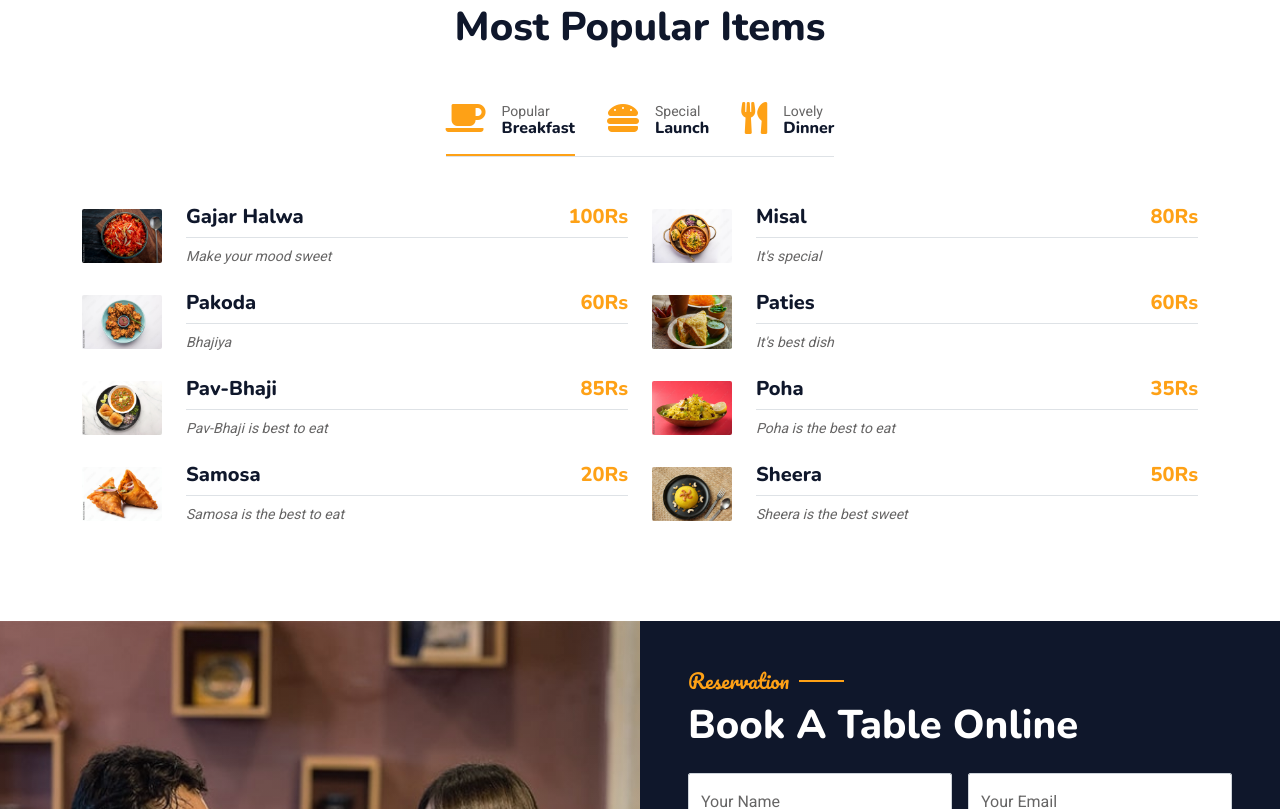
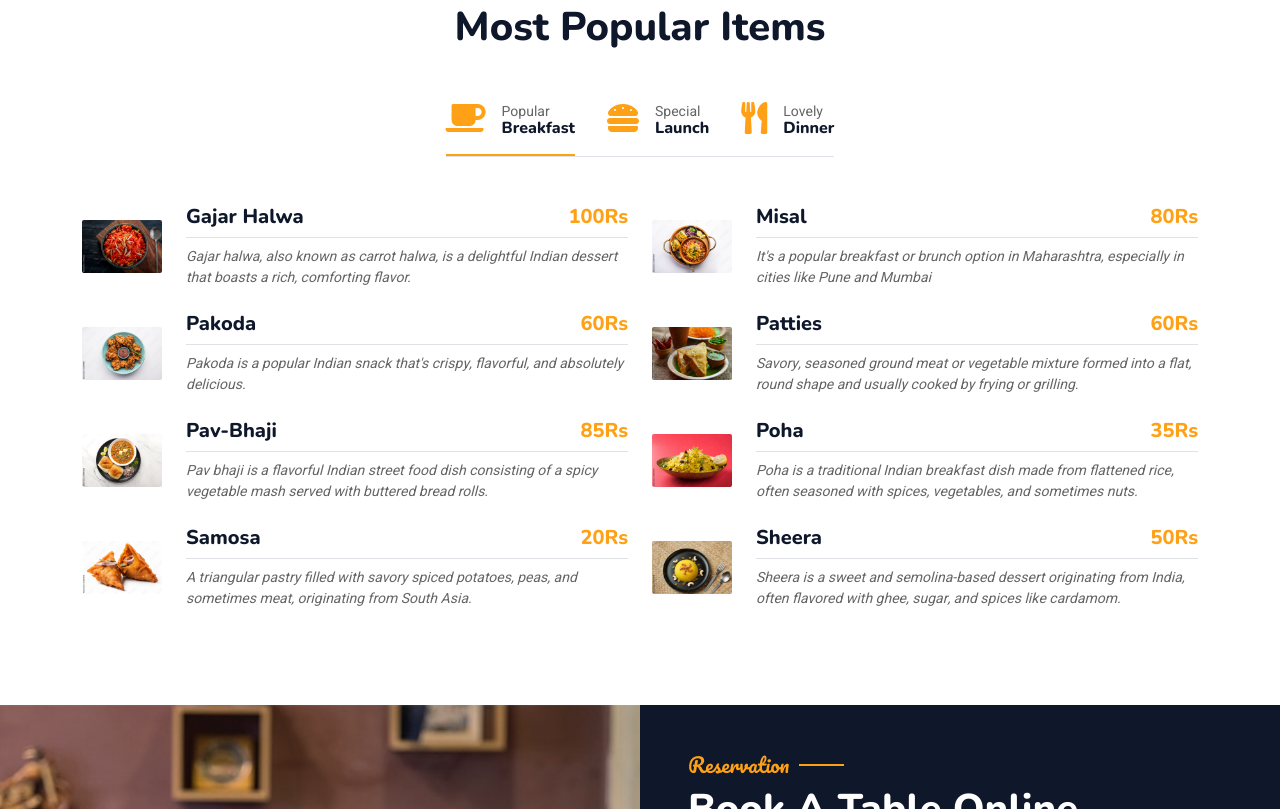
Before and after one commit to Payal2102/Gandharv_project, a plain HTML site: page index.html in a window 1280 px wide. Shown: the part 2031-2840 px from the top of the page. Drawn offline with nearby package versions, Linux system fonts and the light colour scheme.

Commit message:
edit discription

```diff
--- a/index.html
+++ b/index.html
@@ -147,10 +147,10 @@
                                 <img class="img-fluid rounded w-100 wow zoomIn" data-wow-delay="0.1s" src="images/thali1.jpg">
                             </div>
                             <div class="col-6 text-start">
-                                <img class="img-fluid rounded w-75 wow zoomIn" data-wow-delay="0.3s" src="images/thali2.jpg" style="margin-top: 25%;">
+                                <img class="img-fluid rounded w-75 wow zoomIn" data-wow-delay="0.3s" src="images/thali8.jpg" style="margin-top: 25%;">
                             </div>
                             <div class="col-6 text-end">
-                                <img class="img-fluid rounded w-75 wow zoomIn" data-wow-delay="0.5s" src="images/thali3.jpg">
+                                <img class="img-fluid rounded w-75 wow zoomIn" data-wow-delay="0.5s" src="images/thali12.jpg">
                             </div>
                             <div class="col-6 text-end">
                                 <img class="img-fluid rounded w-100 wow zoomIn" data-wow-delay="0.7s" src="images/thali4.jpg">
@@ -238,7 +238,8 @@
                                                 <span>Gajar Halwa</span>
                                                 <span class="text-primary">100Rs</span>
                                             </h5>
-                                            <small class="fst-italic">Make your mood sweet</small>
+                                            <small class="fst-italic">Gajar halwa, also known as carrot halwa,
+                                                is a delightful Indian dessert that boasts a rich, comforting flavor.</small>
                                         </div>
                                     </div>
                                 </div>
@@ -250,7 +251,7 @@
                                                 <span>Misal</span>
                                                 <span class="text-primary">80Rs</span>
                                             </h5>
-                                            <small class="fst-italic">It's special </small>
+                                            <small class="fst-italic">It's a popular breakfast or brunch option in Maharashtra, especially in cities like Pune and Mumbai</small>
                                         </div>
                                     </div>
                                 </div>
@@ -262,7 +263,7 @@
                                                 <span>Pakoda</span>
                                                 <span class="text-primary">60Rs</span>
                                             </h5>
-                                            <small class="fst-italic">Bhajiya</small>
+                                            <small class="fst-italic">Pakoda is a popular Indian snack that's crispy, flavorful, and absolutely delicious.</small>
                                         </div>
                                     </div>
                                 </div>
@@ -271,10 +272,10 @@
                                         <img class="flex-shrink-0 img-fluid rounded" src="images/Breakfast/Paties.jpeg" alt="" style="width: 80px;">
                                         <div class="w-100 d-flex flex-column text-start ps-4">
                                             <h5 class="d-flex justify-content-between border-bottom pb-2">
-                                                <span>Paties</span>
+                                                <span>Patties</span>
                                                 <span class="text-primary">60Rs</span>
                                             </h5>
-                                            <small class="fst-italic">It's best dish</small>
+                                            <small class="fst-italic">Savory, seasoned ground meat or vegetable mixture formed into a flat, round shape and usually cooked by frying or grilling.</small>
                                         </div>
                                     </div>
                                 </div>
@@ -286,7 +287,7 @@
                                                 <span>Pav-Bhaji</span>
                                                 <span class="text-primary">85Rs</span>
                                             </h5>
-                                            <small class="fst-italic">Pav-Bhaji is best to eat</small>
+                                            <small class="fst-italic">Pav bhaji is a flavorful Indian street food dish consisting of a spicy vegetable mash served with buttered bread rolls.</small>
                                         </div>
                                     </div>
                                 </div>
@@ -298,7 +299,7 @@
                                                 <span>Poha</span>
                                                 <span class="text-primary">35Rs</span>
                                             </h5>
-                                            <small class="fst-italic">Poha is the best to eat</small>
+                                            <small class="fst-italic">Poha is a traditional Indian breakfast dish made from flattened rice, often seasoned with spices, vegetables, and sometimes nuts.</small>
                                         </div>
                                     </div>
                                 </div>
@@ -310,7 +311,7 @@
                                                 <span>Samosa</span>
                                                 <span class="text-primary">20Rs</span>
                                             </h5>
-                                            <small class="fst-italic">Samosa is the best to eat</small>
+                                            <small class="fst-italic">A triangular pastry filled with savory spiced potatoes, peas, and sometimes meat, originating from South Asia.</small>
                                         </div>
                                     </div>
                                 </div>
@@ -322,7 +323,7 @@
                                                 <span>Sheera</span>
                                                 <span class="text-primary">50Rs</span>
                                             </h5>
-                                            <small class="fst-italic">Sheera is the best sweet</small>
+                                            <small class="fst-italic">Sheera is a sweet and semolina-based dessert originating from India, often flavored with ghee, sugar, and spices like cardamom.</small>
                                         </div>
                                     </div>
                                 </div>
```
Also changed, not shown: contact.html (+4 -4 lines), menu.html (+10 -9 lines).
